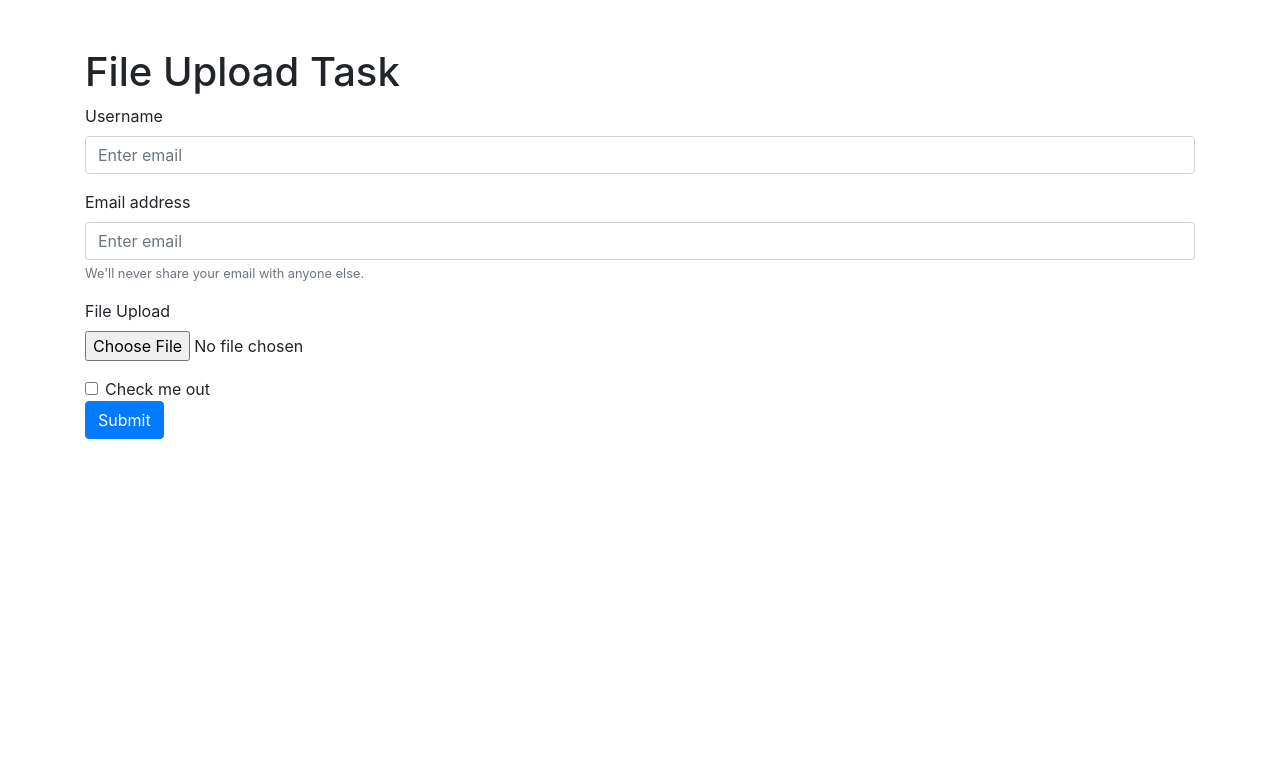
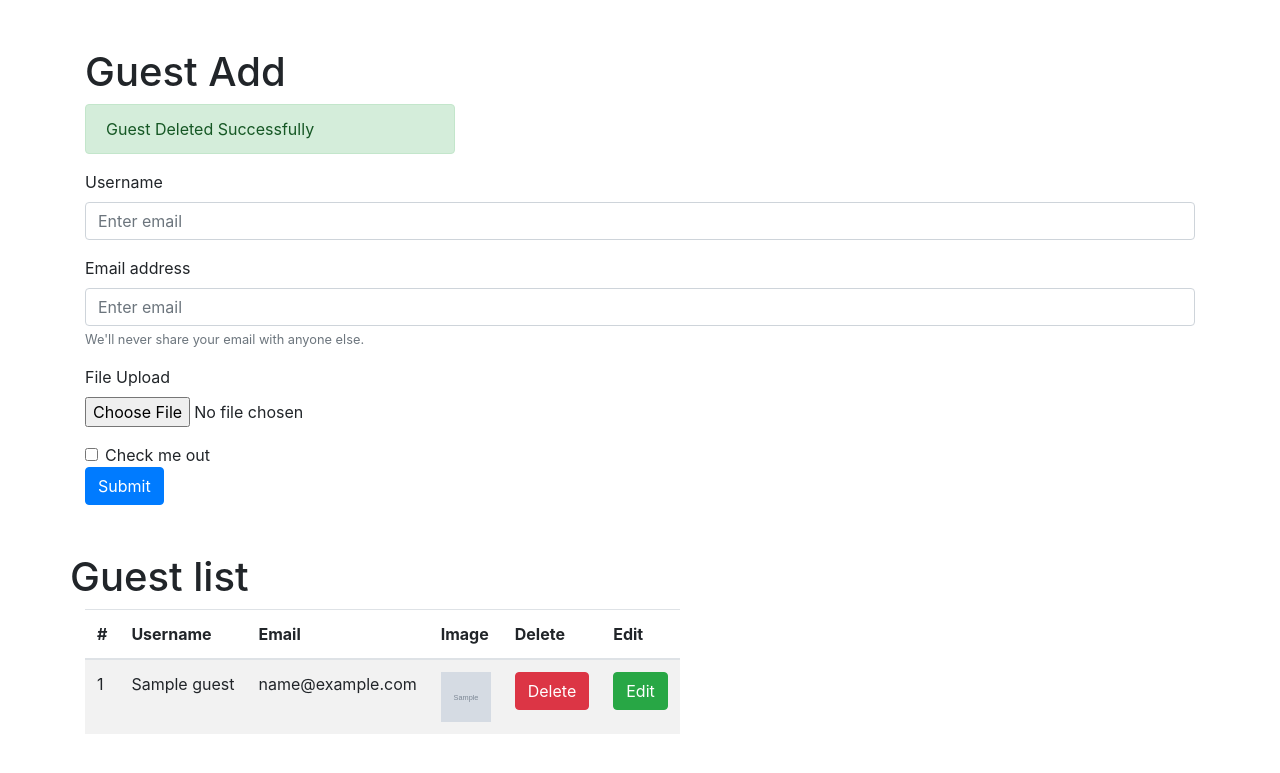
Before and after one commit to websaazwebsolution/crud-for-image-uploading, a PHP site: the page made by index.php in a window 1280 px wide. Shown: the top 773 px of the page. Run offline with PHP 8.4, Linux system fonts and the light colour scheme; tables that the repository leaves empty or names only in its code hold one stand-in row (values such as "Sample post"); grey boxes marked "Sample" are stand-in pictures.

Commit message:
just insert image in to database and select record with delete from database

```diff
--- a/index.php
+++ b/index.php
@@ -16,7 +16,15 @@
     <div class="container">
         <diV class="row mt-5">
             <div class="col-md-12">
-                <h1>File Upload Task</h1>
+                <h1>Guest Add</h1>
+                <?php
+                            if(isset($_GET['successMsg'])){ ?>
+                                <div class=" col-md-4 alert alert-success" role="alert">
+                                    <?php echo $_GET['successMsg']; ?>
+                                </div>
+                                <?php
+                            }
+                            ?>
                 <form method="POST" action="action/upload_action.php" enctype="multipart/form-data">
                 <div class="form-group">
                         <label for="exampleInputEmail1">Username </label>
@@ -51,8 +59,50 @@
                     <button type="submit" class="btn btn-primary">Submit</button>
                 </form>
             </div>
+        </diV>
+        <div class="row mt-5">
+                            <h1>Guest list</h1>
+                <div class="col-md-12">
+                        <table class="table table-striped table-inverse table-responsive">
+                            <thead class="thead-inverse">
+                                <tr>
+                                    <th>#</th>
+                                    <th>Username</th>
+                                    <th>Email</th>
+                                    <th> Image</th>
+                                    <th> Delete</th>
+                                    <th> Edit</th>
+                                </tr>
+                                </thead>
+                                <?php
+                                    include_once 'action/conn.php';
+                                    $sql = "SELECT * FROM guest order by   guest_id desc";
+                                    $result = $conn->query($sql);
+                                    if ($result->num_rows > 0) {
+                                        while($row = $result->fetch_assoc()) {
+                                            echo "<tr>";
+                                            echo "<td>" . $row['guest_id'] . "</td>";
+                                            echo "<td>" . $row['guest_name'] . "</td>";
+                                            echo "<td>" . $row['guest_email'] . "</td>";
+                                            echo "<td><img src='images/" . $row['guest_image'] . "' width='50px' height='50px'/></td>";
+                                            echo "<td>
+                                            <form method='POST' action='action/delete_guest.php'>
+                                            <input type='hidden' name='id' value='" . $row['guest_id'] . "'>
+                                            <input type='hidden' name='image_name' value='" . $row['guest_image'] . "'>
 
-        </diV>
+                                            <button type='submit' class='btn btn-danger'>Delete</button>
+                                            </form>
+
+                                            ";
+                                            echo "<td> <a href='action/edit_action.php?id=" . $row['guest_id'] . "' class='btn btn-success'>Edit</td>";
+                                            echo "</tr>";
+                                        }
+                                    }
+                                ?>
+
+                        </table>
+                </div>
+            </div>
     </div>
     <!-- Optional JavaScript -->
     <!-- jQuery first, then Popper.js, then Bootstrap JS -->
```
Also changed, not shown: action/delete_guest.php (added, +37 -0 lines), action/upload_action.php (+29 -2 lines), images/000-6738b67d30885.webp (added), images/000-6738b69167501.jPg (added), images/000-6738b6b05edcf.webp (added), images/000-6738b93dde1a1.jPg (added), images/000-6738b9937a68e.jPg (added), images/000-6738b9c95e29f.jPg (added), images/000-6738ba57ccbe9.jpg (added), images/000-6738bbe31b177.webp (added), images/000-6738bc4578a8a.jpg (added).
